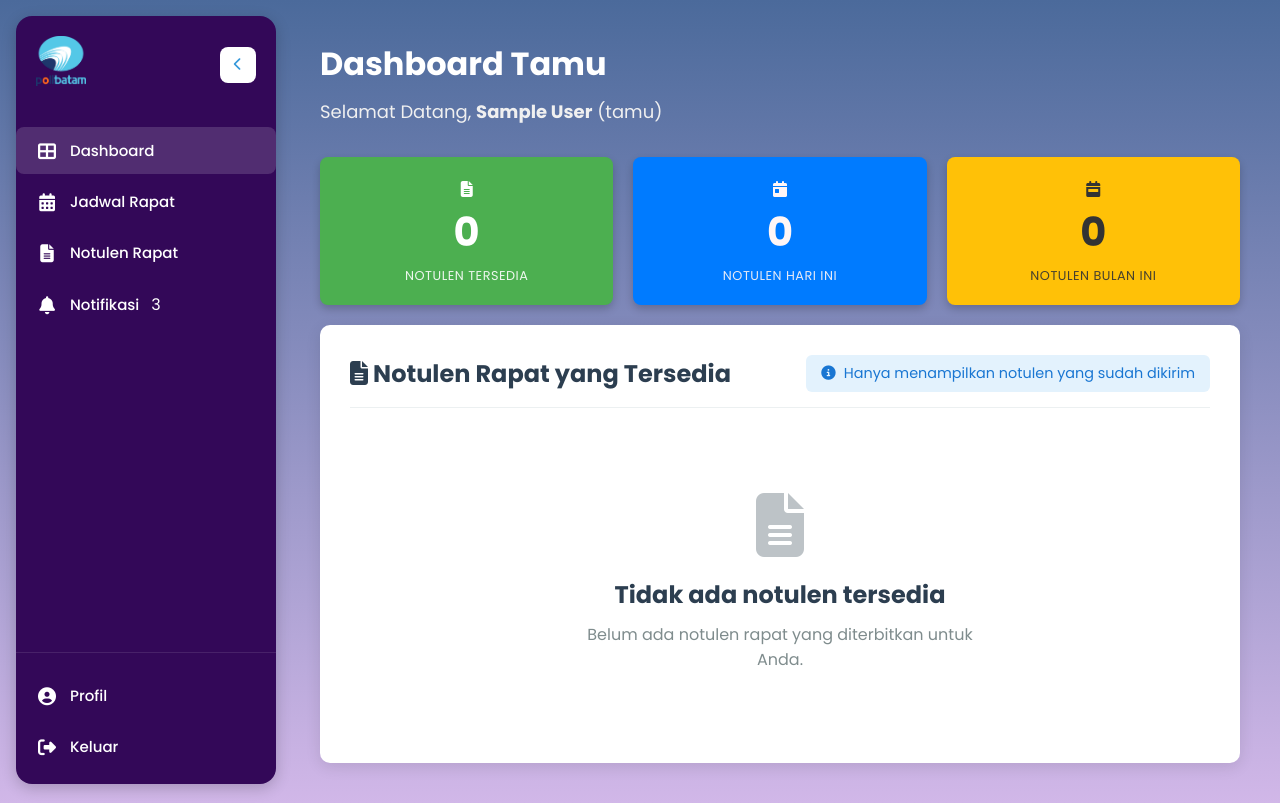
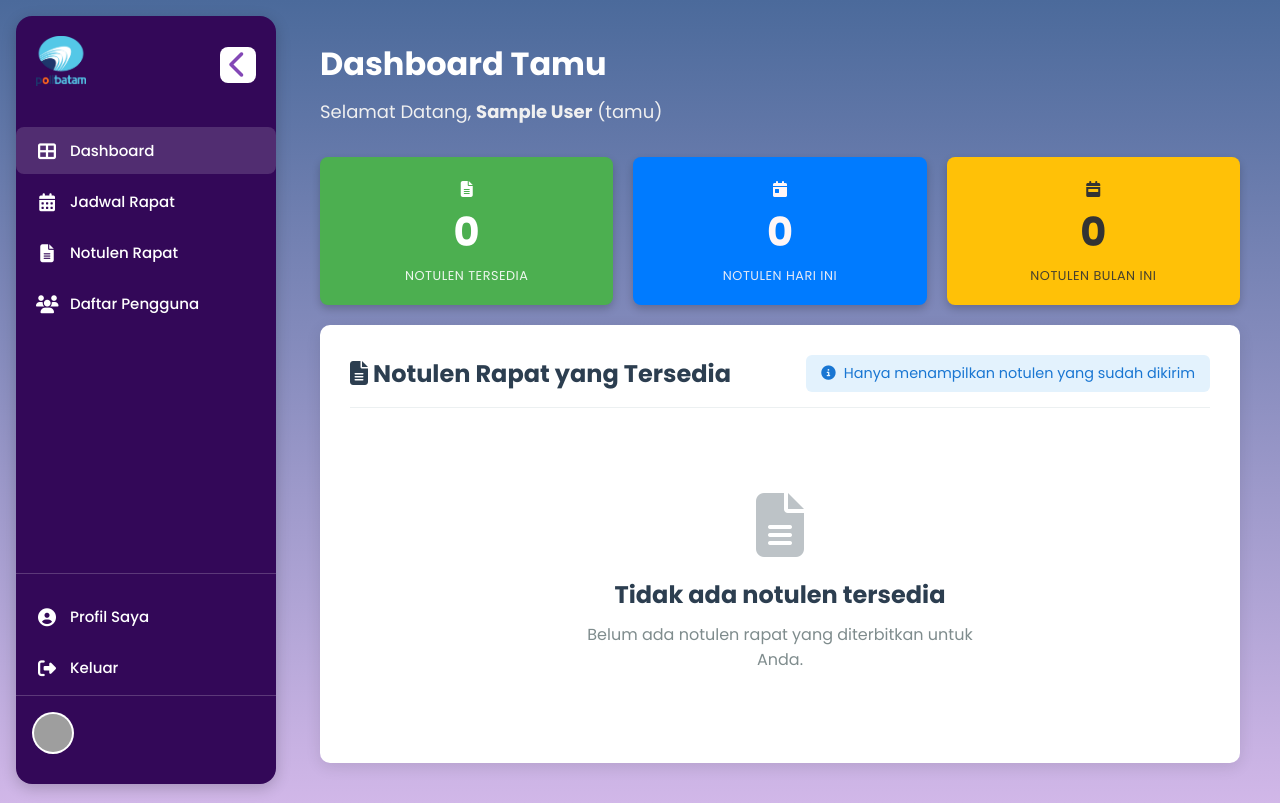
Before and after one commit to LONGAVEUS/IF-Malam-1E-3, a PHP site: page /tamu.php in a window 1280 px wide. Run offline with PHP 8.4, Linux system fonts and the light colour scheme; the visitor is signed in with stand-in values (Sample User, id 1); data that the repository does not hold is empty; grey boxes are pictures that could not be loaded.

Commit message:
"perubahan kecil kecilan"

```diff
--- a/notulis.php
+++ b/notulis.php
@@ -252,7 +252,6 @@ $result_notulens = $conn->query($sql_notulens);
 
 <body>
   <!-- Sidebar -->
-    <!-- Sidebar -->
   <div class="sidebar">
     <div class="sidebar-header">
       <div class="logo-area">
--- a/tamu-style.css
+++ b/tamu-style.css
@@ -18,15 +18,16 @@ body {
   height: calc(100vh - 32px);
   background: #330858;
   border-radius: 16px;
+  display: flex;
+  flex-direction: column;
+  justify-content: space-between;
   position: fixed;
   left: 16px;
   top: 16px;
   color: #fff;
   box-shadow: 0 4px 15px rgba(0, 0, 0, 0.2);
-  transition: width 0.3s ease;
+  transition: width 0.45s cubic-bezier(0.68, -0.55, 0.27, 1.55), opacity 0.3s ease, transform 0.45s ease;
   overflow: hidden;
-  display: flex;
-  flex-direction: column;
 }
 
 .sidebar-header {
@@ -39,12 +40,13 @@ body {
 .logo-area img {
   width: 50px;
   height: 50px;
+  transition: transform 0.3s ease, width 0.3s ease, opacity 0.3s ease
 }
 
 .toggler {
   background: #fff;
   border: none;
-  color: #3498db;
+  color: #8348b6;
   width: 36px;
   height: 36px;
   border-radius: 8px;
@@ -52,7 +54,22 @@ body {
   display: flex;
   align-items: center;
   justify-content: center;
+  transition: transform 0.4s ease, background 0.5s ease;
 }
+
+.sidebar.collapsed .toggler {
+  transform: rotate(180deg);
+}
+
+.toggler:hover {
+  background: #e0e0e0;
+}
+
+.sidebar-header .toggler span {
+  font-size: 1.75rem;
+}
+
+/*==== NAVIGASI =====*/
 
 .sidebar-nav {
   flex: 1;
@@ -62,8 +79,11 @@ body {
   padding: 10px 0;
 }
 
-.nav-list {
+.primary-nav,
+.secondary-nav {
   list-style: none;
+  margin: 0;
+  padding: 0;
 }
 
 .nav-item {
@@ -78,11 +98,61 @@ body {
   color: #fff;
   text-decoration: none;
   border-radius: 8px;
-  transition: background 0.3s ease;
+  transition: background 0.3s ease, transform 0.3s ease;
 }
 
 .nav-link:hover {
-  background: rgba(255, 255, 255, 0.1);
+  background: rgba(255, 255, 255, 0.2);
+  transform: translateX(5px);
+}
+
+/* ================= PROFILE USER (FIXED) ================= */
+
+.profile-user {
+  display: flex;
+  align-items: center;
+  gap: 12px;
+  padding: 16px;
+  border-top: 1px solid rgba(255, 255, 255, 0.2);
+}
+
+/* FOTO PROFIL ANTI LONJONG */
+.profile-avatar {
+  width: 42px;
+  height: 42px;
+  min-width: 42px;
+  min-height: 42px;
+  aspect-ratio: 1 / 1;
+  border-radius: 50%;
+  object-fit: cover;
+  background: #fff;
+  border: 2px solid rgba(255, 255, 255, 0.6);
+}
+
+/* TEXT PROFIL */
+.profile-info {
+  display: flex;
+  flex-direction: column;
+}
+
+.profile-name {
+  font-size: 14px;
+  font-weight: 600;
+  color: #f1f1f1;
+}
+
+.profile-role {
+  font-size: 12px;
+  color: #ddd;
+}
+
+/* PROFILE SAAT COLLAPSE */
+.sidebar.collapsed .profile-info {
+  display: none;
+}
+
+.sidebar.collapsed .profile-user {
+  justify-content: center;
 }
 
 .nav-link.active {
@@ -95,14 +165,20 @@ body {
   text-align: center;
 }
 
+/* LABEL */
 .nav-label {
   font-size: 15px;
   font-weight: 500;
+  opacity: 1;
+  transform: translateX(0);
+  transition: all 0.3s ease;
 }
 
+
 .secondary-nav {
-  border-top: 1px solid rgba(255, 255, 255, 0.1);
+  border-top: 1px solid rgba(255, 255, 255, 0.2);
   padding-top: 15px;
+  margin-top: auto;
 }
 
 /* === MAIN CONTENT === */
@@ -441,11 +517,14 @@ body {
 }
 
 .sidebar.collapsed ~ .main-content {
-  margin-left: 120px;
+  width: 80px;
+  opacity: 0.95;
+  transform: translateX(0);
 }
 
 .sidebar.collapsed .nav-label {
-  display: none;
+  opacity: 0;
+  transform: translateX(-10px);
 }
 
 .sidebar.collapsed .logo-area img {
@@ -455,11 +534,7 @@ body {
 /* === RESPONSIVE DESIGN === */
 @media (max-width: 768px) {
   .sidebar {
-    width: 70px;
-    height: 100vh;
-    top: 0;
-    left: 0;
-    border-radius: 0;
+    width: 200px;
   }
 
   .sidebar:not(.collapsed) {
--- a/tamu.php
+++ b/tamu.php
@@ -109,60 +109,76 @@ $notulen_bulan_ini = $result_notulen_bulan_ini ? $result_notulen_bulan_ini->fetc
     <link rel="stylesheet" href="tamu-style.css">
 </head>
 <body>
-    <!-- Sidebar -->
-    <div class="sidebar" id="sidebar">
+      <div class="sidebar">
     <div class="sidebar-header">
       <div class="logo-area">
         <a href="#" class="header-logo">
+          <!-- Ganti dengan path logo yang benar -->
           <img src="poltek1.png" alt="Politeknik Negeri Batam" />
         </a>
       </div>
-            <button class="toggler" id="sidebarToggler">
+      <button class="toggler">
         <span class="fas fa-chevron-left"></span>
       </button>
     </div>
 
     <nav class="sidebar-nav">
+      <!-- Primary top nav -->
       <ul class="nav-list primary-nav">
         <li class="nav-item">
-                    <a href="tamu.php" class="nav-link active">
+          <a href="admin.php" class="nav-link active">
             <i class="fas fa-th-large nav-icon"></i>
             <span class="nav-label">Dashboard</span>
           </a>
         </li>
         <li class="nav-item">
-                    <a href="jadwal_tamu.php" class="nav-link">
+          <a href="jadwal_rapat.php" class="nav-link">
             <i class="fas fa-calendar-alt nav-icon"></i>
             <span class="nav-label">Jadwal Rapat</span>
           </a>
         </li>
         <li class="nav-item">
-                    <a href="notulen_tamu.php" class="nav-link">
+          <a href="#" class="nav-link">
             <i class="fas fa-file-alt nav-icon"></i>
             <span class="nav-label">Notulen Rapat</span>
           </a>
         </li>
         <li class="nav-item">
-                    <a href="notifikasi_tamu.php" class="nav-link">
-                        <i class="fas fa-bell nav-icon"></i>
-                        <span class="nav-label">Notifikasi</span>
-                        <span class="badge">3</span>
+          <a href="user_management.php" class="nav-link">
+            <i class="fas fa-users nav-icon"></i>
+            <span class="nav-label">Daftar Pengguna</span>
           </a>
         </li>
       </ul>
 
+      <!-- Secondary bottom nav -->
       <ul class="nav-list secondary-nav">
         <li class="nav-item">
-                    <a href="profil_tamu.php" class="nav-link">
+          <a href="profile.php" class="nav-link">
             <i class="fas fa-user-circle nav-icon"></i>
-                        <span class="nav-label">Profil</span>
+            <span class="nav-label">Profil Saya</span>
           </a>
         </li>
         <li class="nav-item">
-                    <a href="tamu.php?action=logout" class="nav-link" onclick="return confirm('Yakin ingin logout?');">
+          <!-- Logout menggunakan PHP - tidak perlu file terpisah -->
+          <a href="admin.php?action=logout" class="nav-link" onclick="return confirm('Yakin ingin logout?');">
             <i class="fas fa-sign-out-alt nav-icon"></i>
             <span class="nav-label">Keluar</span>
           </a>
+        </li>
+
+        <!-- PROFIL LOGIN -->
+        <li class="nav-item profile-user">
+          <img src="<?= $fotoProfil; ?>" class="profile-avatar">
+
+          <div class="profile-info">
+            <span class="profile-name">
+              <?= htmlspecialchars($userLogin['full_name']); ?>
+            </span>
+            <span class="profile-role">
+              <?= ucfirst($userLogin['role']); ?>
+            </span>
+          </div>
         </li>
       </ul>
     </nav>
```
Lines whose indentation alone changed are shown as unchanged.
